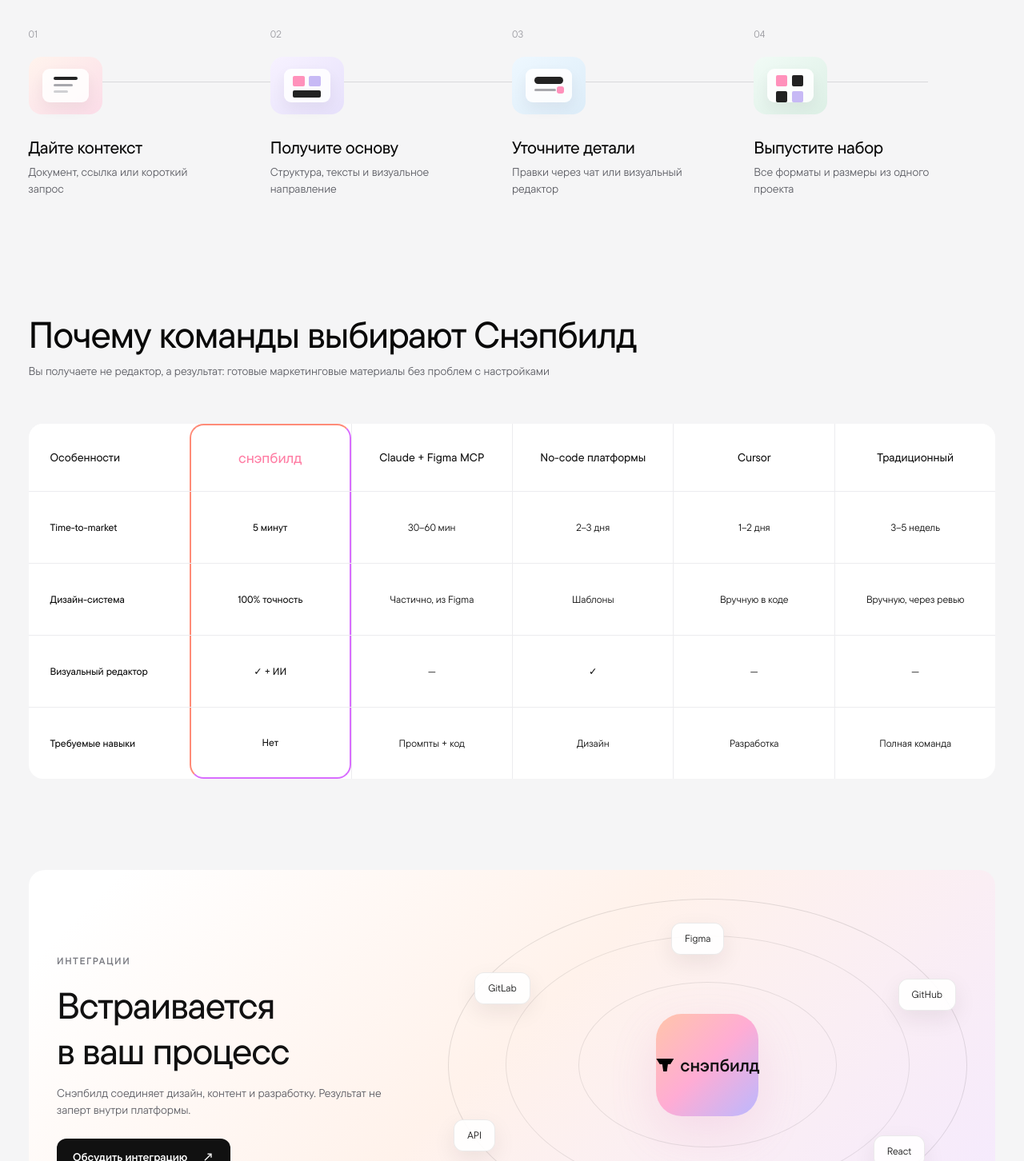
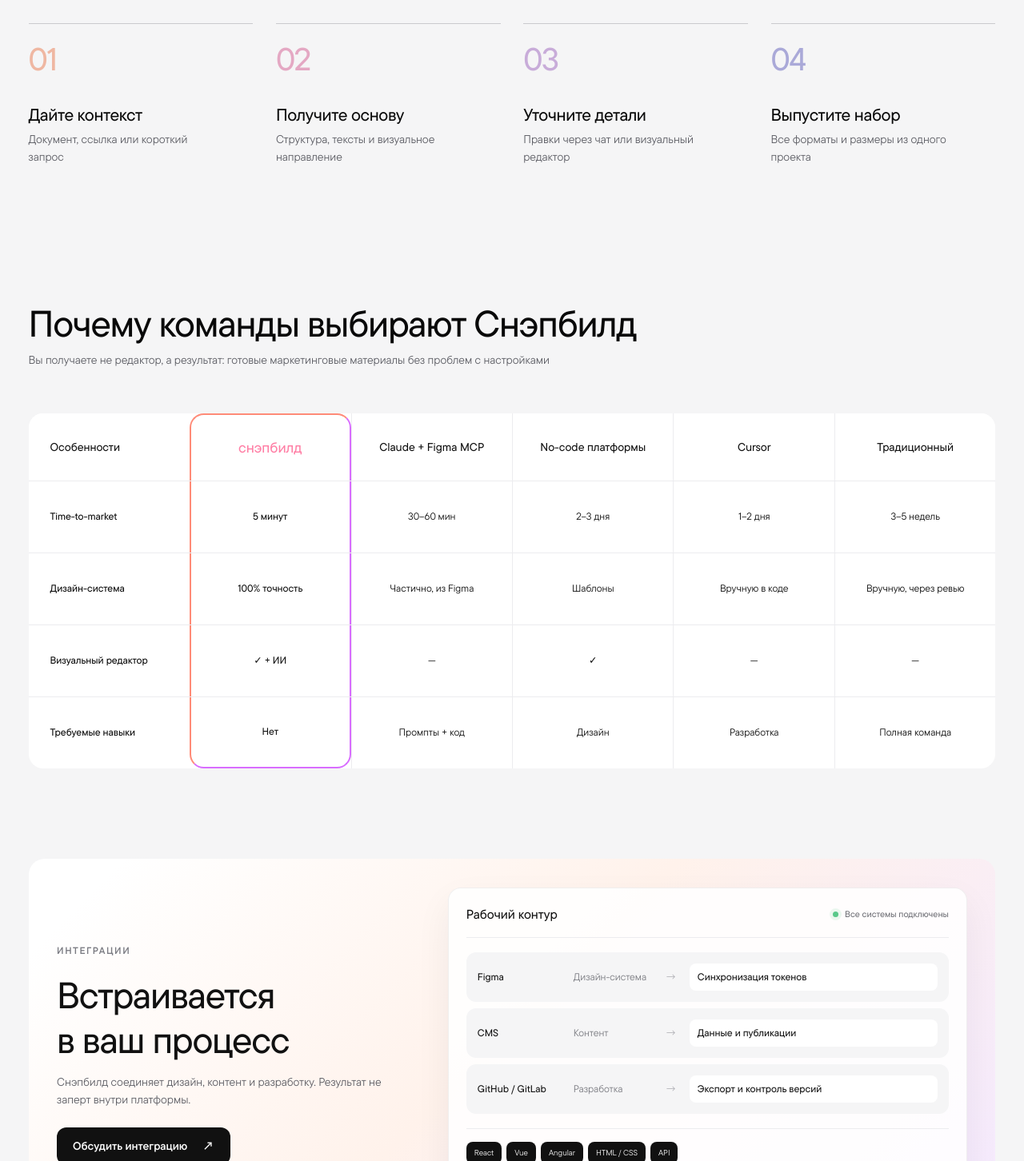
Before and after one commit to jackripmf/snapbuild-test-task, a React (Vite) app: page / in a window 1280 px wide. Shown: the part 3738-5190 px from the top of the page at 80% size. Built offline with nearby package versions, Linux system fonts and the light colour scheme.

Commit message:
Match reference FAQ integrations and footer

```diff
--- a/app/globals.css
+++ b/app/globals.css
@@ -149,17 +149,12 @@
 
 .workflow{padding-top:28.4444px}
 .workflow .section-heading{margin-bottom:28.4444px}
-.flow-line{padding:0;background:transparent;border-radius:0;gap:0;overflow:visible}
-.flow-line:before{top:73px;left:7%;right:7%;background:#d8d8db}
-.flow-line article{padding:0 28px 0 0}
-.flow-line article>span{font-size:12.4444px;line-height:17.7778px;color:#9a9aa0}
-.flow-icon{width:92px;height:72px;margin:18px 0 27px;border:0;border-radius:16px;background:linear-gradient(145deg,#fff4ed,#fbdce8);box-shadow:none}
-.flow-02{background:linear-gradient(145deg,#f7f2ff,#e6e0fb)}.flow-03{background:linear-gradient(145deg,#eef8ff,#dcecf8)}.flow-04{background:linear-gradient(145deg,#f1fbf6,#dcefe5)}
-.flow-icon:before{display:block;width:58px;height:42px;border:0;border-radius:9px;background:rgba(255,255,255,.88);box-shadow:0 8px 18px rgba(44,37,50,.06)}.flow-icon:after{display:none}.flow-icon i,.flow-icon b,.flow-icon em{position:absolute;display:block;z-index:2;font-style:normal;border:0;border-radius:2px}
-.flow-01 i{width:30px;height:4px;top:25px;left:31px;background:#222}.flow-01 b{width:24px;height:3px;top:34px;left:31px;background:#a8a8ad}.flow-01 em{width:18px;height:3px;top:42px;left:31px;background:#d0d0d3}
-.flow-02 i{width:15px;height:13px;top:24px;left:28px;background:#ff91bb;box-shadow:20px 0 0 #c7b9f5}.flow-02 b{width:35px;height:9px;top:42px;left:28px;background:#222}.flow-02 em{display:none}
-.flow-03 i{width:36px;height:9px;top:25px;left:28px;background:#222;border-radius:5px}.flow-03 b{width:27px;height:3px;top:40px;left:28px;background:#a8a8ad}.flow-03 em{width:9px;height:9px;top:37px;left:56px;border-radius:3px;background:#ff91bb}
-.flow-04 i{width:14px;height:14px;top:23px;left:28px;background:#ff91bb;box-shadow:20px 0 0 #222,0 20px 0 #222,20px 20px 0 #c7b9f5}.flow-04 b,.flow-04 em{display:none}
+.flow-line{padding:0;background:transparent;border-radius:0;gap:28.4444px;overflow:visible}
+.flow-line:before{display:none}
+.flow-line article{padding:21.3333px 24px 0 0;border-top:1px solid #cacace;min-height:205px}
+.flow-line article>span{display:block;font-size:40px;line-height:44px;font-weight:500;letter-spacing:-.03em;color:#d0d0d3;margin-bottom:34px}
+.flow-line article:nth-child(1)>span{color:#efb7a2}.flow-line article:nth-child(2)>span{color:#e4a8c3}.flow-line article:nth-child(3)>span{color:#c8acd9}.flow-line article:nth-child(4)>span{color:#aaa9d8}
+.flow-icon{display:none}
 .flow-line h3{font-size:21.3333px;line-height:28px;font-weight:500;letter-spacing:-.015em;margin:0 0 7px}
 .flow-line p{font-size:14.2222px;line-height:21.3333px;color:#5a5b62;margin:0;max-width:235px}
 
@@ -169,10 +164,27 @@
 .integration-copy>p:not(.eyebrow){font-size:14.2222px;line-height:21.3333px;color:#5a5b62;max-width:430px;margin:0}
 .integration-copy .button{margin-top:24px;background:#111;color:#fff;font-size:14px}
 .integration-copy .button:hover{background:#28282b}
-.orbit{height:416px;border-color:rgba(0,0,0,.11)}
-.orbit:before,.orbit:after{border-color:rgba(0,0,0,.09)}
-.orbit-core{width:128px;height:128px;border-radius:32px;box-shadow:0 22px 60px rgba(220,112,180,.16)}
-.orbit-item{padding:10px 16px;background:rgba(255,255,255,.9);border:1px solid rgba(0,0,0,.08);border-radius:12px;color:#111;font-size:12.4444px;line-height:17.7778px;box-shadow:0 10px 28px rgba(35,25,40,.08)}
+.integration-board{align-self:stretch;padding:22px;border:1px solid rgba(0,0,0,.06);border-radius:16px;background:rgba(255,255,255,.86);box-shadow:0 18px 45px rgba(42,34,50,.06)}
+.integration-board-head{display:flex;align-items:center;justify-content:space-between;gap:20px;padding-bottom:18px;border-bottom:1px solid #ececef}.integration-board-head>span{font-size:16px;line-height:21px;font-weight:500}.integration-board-head>b{display:flex;align-items:center;gap:8px;font-size:11px;line-height:14px;font-weight:500;color:#6f7076}.integration-board-head b i{width:7px;height:7px;border-radius:50%;background:#58c889;box-shadow:0 0 0 4px rgba(88,200,137,.12)}
+.integration-rows{display:grid;gap:8px;margin:18px 0}.integration-row{display:grid;grid-template-columns:110px 105px 20px minmax(0,1fr);align-items:center;gap:10px;min-height:62px;padding:10px 14px;border-radius:12px;background:#f5f5f6;font-size:12.4444px;line-height:17.7778px}.integration-row strong,.integration-row b{font-weight:500}.integration-row span{color:#77787e}.integration-row i{font-style:normal;color:#b1b1b6}.integration-row b{padding:8px 10px;border-radius:8px;background:#fff}
+.integration-stack{display:flex;gap:6px;flex-wrap:wrap;padding-top:16px;border-top:1px solid #ececef}.integration-stack span{padding:7px 10px;border-radius:8px;background:#111;color:#fff;font-size:10px;line-height:14px}
+
+.faq{display:block;padding-bottom:85.3333px}
+.faq .section-heading{margin-bottom:28.4444px}
+.faq .section-heading>p{max-width:760px}
+.accordion{display:grid;grid-template-columns:repeat(2,minmax(0,1fr));gap:28.4444px}
+.accordion-column{display:grid;gap:17.7778px;align-content:start}
+.accordion article,.accordion article:last-child{border:0;border-radius:17.7778px;background:#fff;overflow:hidden}
+.accordion button{min-height:58px;padding:16px 18px;font-size:14.2222px;line-height:18px;font-weight:500}
+.accordion button i{flex:0 0 24px;width:24px;height:24px;background:transparent;font-size:23px;font-weight:400}
+.accordion article>div p{padding:0 18px;font-size:12.4444px;line-height:17.7778px;color:#5a5b62;max-width:none}
+.accordion article.open>div p{margin-bottom:20px}
+
+.footer{padding:72px 35.5556px 36px;grid-template-columns:2fr repeat(3,1fr);gap:50px}
+.footer-brand p{max-width:330px;font-size:12.4444px;line-height:17.7778px}
+.footer>div:not(.footer-brand){gap:10px;font-size:14.2222px;line-height:18px}
+.copyright{grid-column:1/4}
+.footer-email{grid-column:4/5;align-self:end;text-align:right;border-top:1px solid #dedee1;padding-top:24px;margin:28px 0 0;font-size:12px;color:#9a9aa0}
 
 .deployment{background:transparent}
 .deployment .section-heading{margin-bottom:28.4444px}
@@ -220,19 +232,21 @@
 @media(max-width:900px){
   .teams,.integrations{margin:0;padding:88px 24px}
   .team-panel{grid-template-columns:1fr;padding:30px;gap:30px}.team-panel:before{inset:0}.team-panel h3{margin-top:48px}.team-output{min-height:340px}
-  .workflow{padding-top:88px}.flow-line{grid-template-columns:1fr 1fr;gap:42px 32px;padding:0}.flow-line:before{display:none}.flow-line article{padding:0}
-  .flow-icon{width:92px;height:72px;margin:18px 0 27px}.flow-icon:before{display:block}.flow-icon:after{display:none}
+  .workflow{padding-top:88px}.flow-line{grid-template-columns:1fr 1fr;gap:42px 32px;padding:0}.flow-line:before{display:none}.flow-line article{padding:21px 20px 0 0}.flow-icon{display:none}
   .integration-shell{grid-template-columns:1fr;padding:42px;gap:24px}.orbit{height:390px}
   .deploy-grid{grid-template-columns:1fr 1fr}.deploy-grid article:last-child{grid-column:1/-1}
   .contact-card{padding:42px;gap:36px}
+  .footer{grid-template-columns:1.5fr 1fr 1fr 1fr;gap:32px;padding-left:24px;padding-right:24px}
 }
 @media(max-width:600px){
   .teams,.integrations{margin:0;padding:76px 18px}.team-tabs{overflow-x:auto;gap:2px}.team-tabs button{white-space:nowrap;padding:9px 12px}
   .team-panel{padding:24px}.team-panel h3{font-size:34px;line-height:38px;margin-top:38px}.team-output{min-height:0;padding:16px}.output-grid{grid-template-columns:1fr 1fr}.output-card:first-child{grid-column:1/-1}.output-thumb{height:112px}.team-output-foot{align-items:flex-start;flex-direction:column}
-  .workflow{padding-top:76px}.flow-line{grid-template-columns:1fr;padding:24px;gap:30px;background:#fff;border-radius:20px}.flow-line article{display:grid;grid-template-columns:92px 1fr;column-gap:18px}.flow-line article>span{grid-column:1}.flow-icon{grid-row:2/5;margin:12px 0}.flow-line h3{grid-column:2;margin-top:14px}.flow-line p{grid-column:2}
+  .workflow{padding-top:76px}.flow-line{grid-template-columns:1fr;padding:0;gap:28px;background:transparent;border-radius:0}.flow-line article{display:block;padding:18px 0 0;min-height:0}.flow-line article>span{margin-bottom:16px;font-size:32px;line-height:36px}.flow-line h3{margin-top:0}
   .integration-shell{padding:36px 24px;min-height:0}.integration-copy h2{font-size:40px;line-height:44px}.orbit{height:320px}.orbit-core{width:100px;height:100px;border-radius:26px}.orbit-item{font-size:10px;padding:7px 10px}
+  .integration-board{padding:16px}.integration-board-head{align-items:flex-start;flex-direction:column}.integration-row{grid-template-columns:1fr 1fr;gap:6px}.integration-row i{display:none}.integration-row b{padding:7px 8px}
   .deployment{padding-left:18px;padding-right:18px}.deploy-grid{grid-template-columns:1fr}.deploy-grid article:last-child{grid-column:auto}.deploy-grid article{min-height:370px}
   .contact{padding:76px 6px}.contact-card{padding:42px 20px;gap:36px}.contact-copy h2{font-size:40px;line-height:44px}.contact form{grid-template-columns:1fr;padding:22px}.contact label:nth-child(4),.contact form>button,.contact form>small{grid-column:auto}
+  .accordion{grid-template-columns:1fr;gap:17.7778px}.accordion-column{gap:17.7778px}.footer{grid-template-columns:1fr 1fr;padding:58px 24px 28px;gap:38px 24px}.footer-brand{grid-column:1/-1}.copyright{grid-column:1/-1}.footer-email{grid-column:1/-1;margin:0;padding-top:0;border:0;text-align:left}
 }
 
 @media(prefers-reduced-motion:reduce){*{scroll-behavior:auto!important;animation:none!important;transition:none!important}[data-reveal]{opacity:1;transform:none}}
--- a/app/page.tsx
+++ b/app/page.tsx
@@ -45,10 +45,14 @@
 ];
 
 const faqs = [
-  ["Что можно создавать в Снэпбилде?", "Сайты, изображения, видео, баннеры и презентации — в едином фирменном стиле. Из одной идеи получается полный набор материалов для кампании."],
-  ["Как подключается дизайн-система?", "Платформа анализирует ваши страницы, компоненты, цвета, сетку и типографику. После настройки эти правила автоматически применяются к новым материалам."],
-  ["Можно ли интегрировать результат в текущую разработку?", "Да. Результат можно передать в существующий процесс разработки и контроля версий. Поддерживаются React, Vue, Angular и чистый HTML/CSS."],
-  ["Подходит ли платформа для закрытого контура?", "Да. Возможны частное облако и изолированная инфраструктура без передачи корпоративных данных во внешние сервисы."],
+  ["Что можно создавать в Снэпбилде?", "Все основные форматы маркетинговых материалов — сайты, изображения, видео, баннеры и презентации. Всё создаётся в рамках вашего бренда: из одной идеи получается полный набор материалов компании."],
+  ["Как работает анализ бренда?", "Система анализирует существующие интерфейсы, графические материалы и компоненты. Выделяются цветовые схемы, типографика, сетки, отступы и архитектура элементов. На основе этих данных формируется модель дизайн-системы."],
+  ["Можно ли экспортировать решение в существующую инфраструктуру?", "Да. Система формирует чистую структуру интерфейса для React, Vue, Angular и HTML/CSS, интеграции с GitHub, GitLab и CI/CD."],
+  ["Действительно ли интерфейс полностью соответствует дизайн-системе?", "Да. Каждый элемент формируется строго по правилам вашей архитектуры: цвета, типографика, отступы и состояния компонентов. Контроль встроен на уровне системы."],
+  ["В чем отличие от универсальных систем на базе искусственного интеллекта?", "Универсальные решения гибкие, но нестабильные в применении бренд-правил. Снэпбилд строит интерфейсы в рамках корпоративной архитектуры, с учётом бизнес-логики и требований безопасности."],
+  ["Чем это отличается от конструкторов без программирования?", "Конструкторы используют жёсткие шаблоны. Здесь применяется компонентная архитектура с гарантированным соблюдением дизайн-системы — это управляемая система сборки интерфейсов."],
+  ["В чем отличие от популярных AI-инструментов для создания сайтов?", "Снэпбилд сочетает скорость генерации с автоматическим соблюдением вашей дизайн-системы, интеграцией бизнес-логики и работой в контуре безопасности компании."],
+  ["Возможна ли работа в закрытом корпоративном облаке?", "Да. Поддерживается развёртывание в изолированной инфраструктуре без доступа к внешней сети. Данные и вычисления остаются внутри вашей корпоративной среды."],
 ];
 
 const roadmap = [
@@ -79,7 +83,7 @@
   const [team, setTeam] = useState(0);
   const [format, setFormat] = useState(0);
   const [formatFeature, setFormatFeature] = useState(0);
-  const [faq, setFaq] = useState(0);
+  const [faq, setFaq] = useState(-1);
   const [sent, setSent] = useState(false);
   const [errors, setErrors] = useState<Record<string, string>>({});
 
@@ -191,7 +195,13 @@
       <section className="section integrations" id="integrations" data-reveal>
         <div className="integration-shell">
           <div className="integration-copy"><p className="eyebrow">Интеграции</p><h2>Встраивается<br />в ваш процесс</h2><p>Снэпбилд соединяет дизайн, контент и разработку. Результат не заперт внутри платформы.</p><a className="button button-light" href="#contact">Обсудить интеграцию <Arrow /></a></div>
-          <div className="orbit" aria-label="Интеграции"><div className="orbit-core"><BrandMark /></div>{['Figma','GitHub','React','CMS','API','GitLab'].map((item,i)=><span className={`orbit-item item-${i+1}`} key={item}>{item}</span>)}</div>
+          <div className="integration-board" aria-label="Схема интеграций">
+            <div className="integration-board-head"><span>Рабочий контур</span><b><i /> Все системы подключены</b></div>
+            <div className="integration-rows">
+              {[['Figma','Дизайн-система','Синхронизация токенов'],['CMS','Контент','Данные и публикации'],['GitHub / GitLab','Разработка','Экспорт и контроль версий']].map(([source,area,result])=><div className="integration-row" key={source}><strong>{source}</strong><span>{area}</span><i>→</i><b>{result}</b></div>)}
+            </div>
+            <div className="integration-stack"><span>React</span><span>Vue</span><span>Angular</span><span>HTML / CSS</span><span>API</span></div>
+          </div>
         </div>
       </section>
 
@@ -219,8 +229,8 @@
       </section>
 
       <section className="section faq" id="faq" data-reveal>
-        <div className="faq-intro"><p className="eyebrow">FAQ</p><h2>Часто задаваемые вопросы</h2><p>Ответы, которые помогут принять решение уверенно — без рисков для бренда и безопасности.</p></div>
-        <div className="accordion">{faqs.map(([q,a],index)=><article className={faq===index?"open":""} key={q}><button aria-expanded={faq===index} onClick={()=>setFaq(faq===index?-1:index)}><span>{q}</span><i>{faq===index?'−':'+'}</i></button><div><p>{a}</p></div></article>)}</div>
+        <div className="section-heading"><h2>Часто задаваемые вопросы</h2><p>Ответы, которые помогут вам принять решение уверенно — без рисков для бренда и безопасности</p></div>
+        <div className="accordion">{[faqs.slice(0,4),faqs.slice(4)].map((column,columnIndex)=><div className="accordion-column" key={columnIndex}>{column.map(([q,a],rowIndex)=>{const index=columnIndex*4+rowIndex;return <article className={faq===index?"open":""} key={q}><button aria-expanded={faq===index} onClick={()=>setFaq(faq===index?-1:index)}><span>{q}</span><i>{faq===index?'−':'+'}</i></button><div><p>{a}</p></div></article>})}</div>)}</div>
       </section>
 
       <section className="section contact" id="contact" data-reveal>
@@ -239,7 +249,7 @@
 
       <section className="final-cta" data-reveal><div><BrandMark /><h2>Профессиональные материалы<br />в фирменном стиле<br /><span>за минуты, а не дни</span></h2><a className="button button-light launch-cta" href="#contact"><span>Начать сейчас</span></a></div></section>
 
-      <footer className="footer"><div className="footer-brand"><BrandMark /><p>Платформа, где всё создаётся в рамках вашего бренда и дизайн-системы.</p></div><div><b>Навигация</b><a href="#product">Продукт</a><a href="#formats">Возможности</a><a href="#security">Безопасность</a><a href="#faq">FAQ</a></div><div><b>Контакты</b><a href="mailto:hey@snapbuild.ru">hey@snapbuild.ru</a><a href="#contact">Запросить демо</a></div><p className="copyright">© 2026 Снэпбилд. Все права защищены.</p></footer>
+      <footer className="footer"><div className="footer-brand"><BrandMark /><p>Платформа, где всё создаётся в рамках вашего бренда и дизайн-системы.</p></div><div><b>Навигация</b><a href="#product">Продукт</a><a href="#formats">Возможности</a><a href="#compare">Преимущества</a><a href="#security">Безопасность</a><a href="#roadmap">Роадмап</a><a href="#faq">Частые вопросы</a></div><div><b>Документация</b><a href="https://snapbuild.ru/privacy" target="_blank" rel="noreferrer">Политика конфиденциальности</a><a href="#faq">FAQ</a></div><div><b>Контакты</b><a href="https://t.me/ochen_darya" target="_blank" rel="noreferrer">Запросить демо</a><a href="https://t.me/snapbuild" target="_blank" rel="noreferrer">Telegram</a></div><p className="copyright">© Сгенерировано в Снэпбилде. Все права защищены.</p><a className="footer-email" href="mailto:hey@snapbuild.ru">hey@snapbuild.ru</a></footer>
     </main>
   );
 }
```
